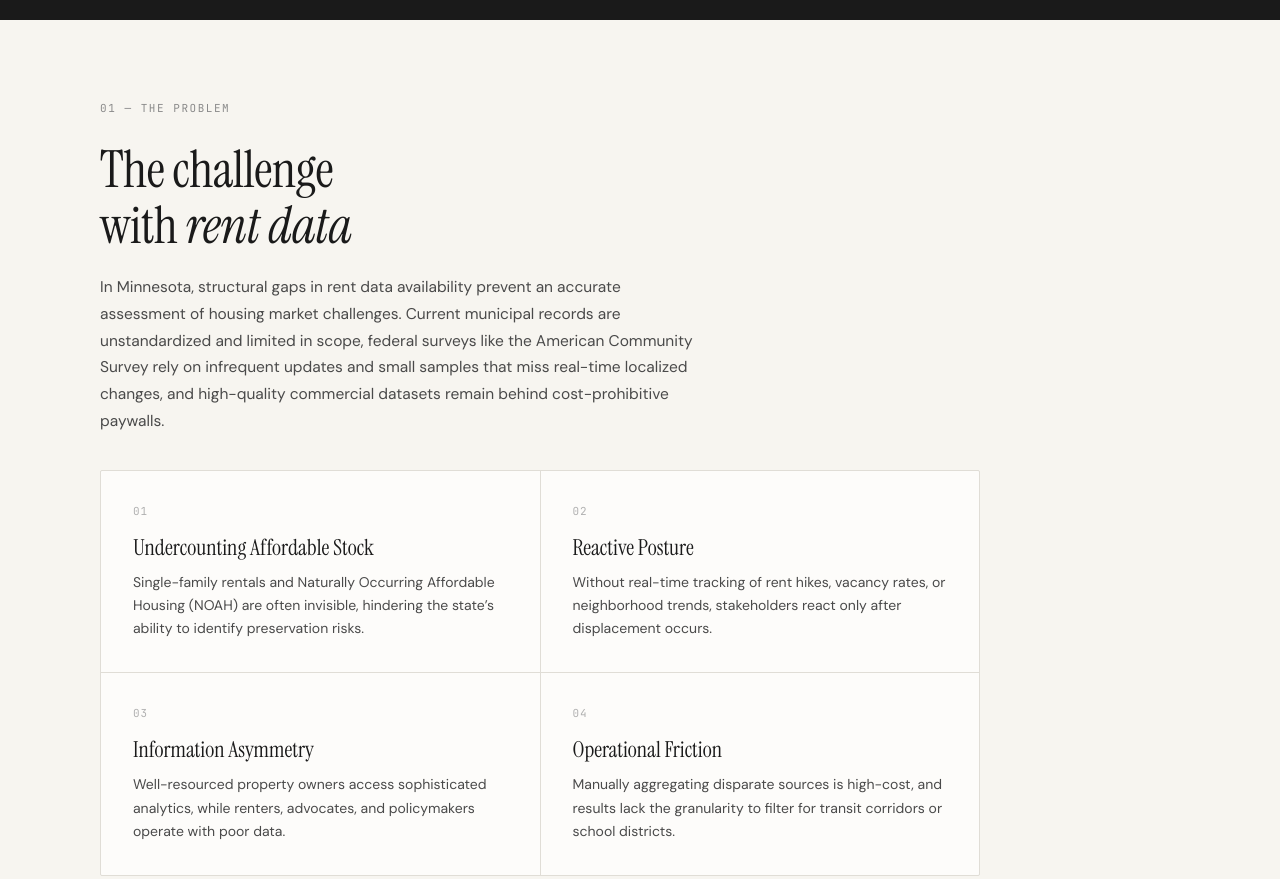
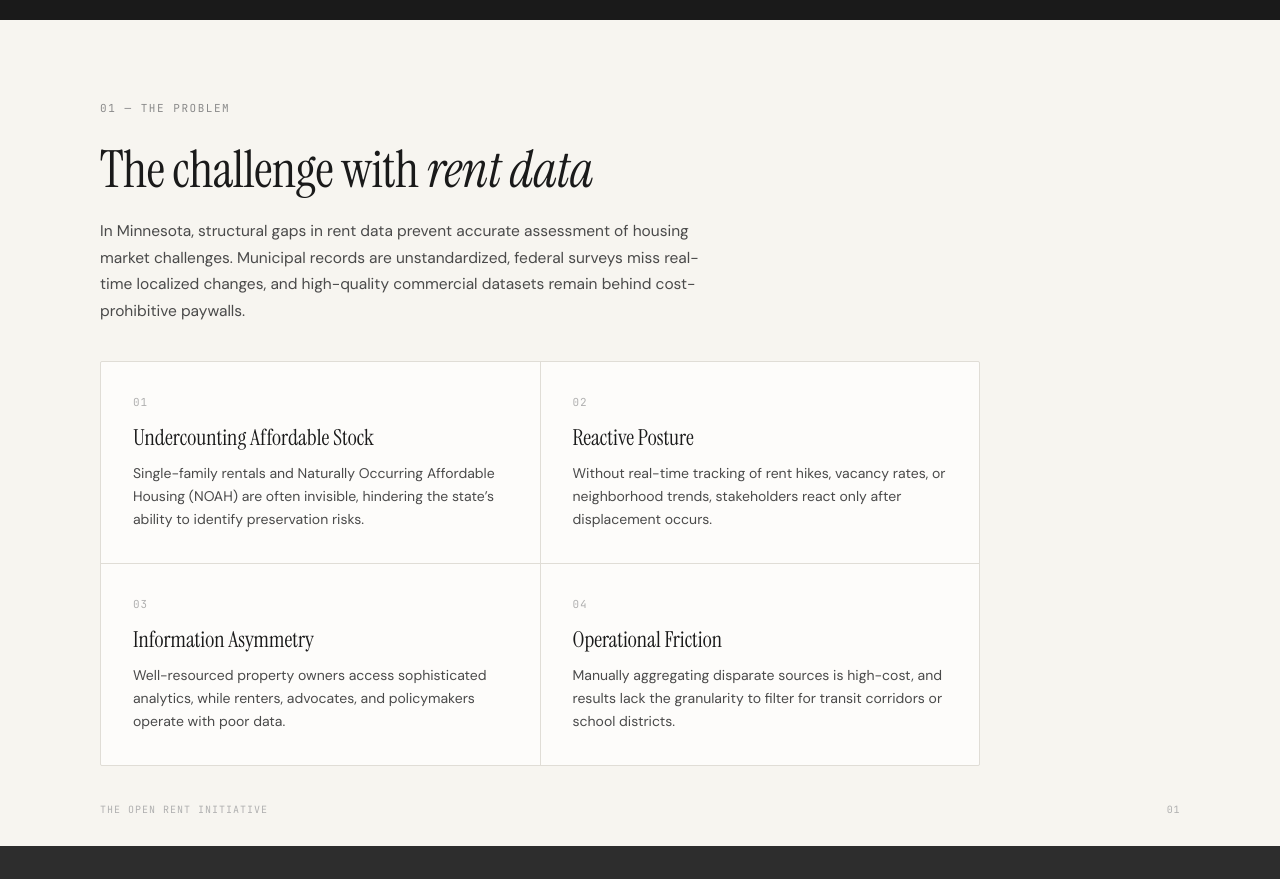
Before and after one commit to bingebre/Open-Rent-Minnesota, a plain HTML site: page index.html in a window 1280 px wide. Shown: the part 780-1659 px from the top of the page. Drawn offline with Linux system fonts and the light colour scheme.

Commit message:
Refine content and add link in index.html
Updated text for clarity and added a link to the platform.

```diff
--- a/index.html
+++ b/index.html
@@ -145,8 +145,8 @@ body{font-family:var(--font-sans);background:var(--cream);color:var(--text-prima
 <section class="slide" id="slide-1">
 <div class="slide-inner">
 <div class="section-label fi">01 &#8212; The Problem</div>
-<h2 class="section-title fi fi-d1">The challenge<br>with <em>rent data</em></h2>
-<p class="body-text fi fi-d2">In Minnesota, structural gaps in rent data availability prevent an accurate assessment of housing market challenges. Current municipal records are unstandardized and limited in scope, federal surveys like the American Community Survey rely on infrequent updates and small samples that miss real-time localized changes, and high-quality commercial datasets remain behind cost-prohibitive paywalls.</p>
+<h2 class="section-title fi fi-d1">The challenge with <em>rent data</em></h2>
+<p class="body-text fi fi-d2">In Minnesota, structural gaps in rent data prevent accurate assessment of housing market challenges. Municipal records are unstandardized, federal surveys miss real-time localized changes, and high-quality commercial datasets remain behind cost-prohibitive paywalls.</p>
 <div class="card-grid cols-2 fi fi-d3" style="max-width:880px">
 <div class="card"><div class="card-num">01</div><div class="card-title">Undercounting Affordable Stock</div><div class="card-body">Single-family rentals and Naturally Occurring Affordable Housing (NOAH) are often invisible, hindering the state&#8217;s ability to identify preservation risks.</div></div>
 <div class="card"><div class="card-num">02</div><div class="card-title">Reactive Posture</div><div class="card-body">Without real-time tracking of rent hikes, vacancy rates, or neighborhood trends, stakeholders react only after displacement occurs.</div></div>
@@ -178,7 +178,7 @@ body{font-family:var(--font-sans);background:var(--cream);color:var(--text-prima
 <div class="slide-inner">
 <div class="section-label fi">03 &#8212; Platform Demo</div>
 <h2 class="section-title fi fi-d1">Explore the <em>data</em></h2>
-<p class="body-text fi fi-d2">A walkthrough of the Open Rent platform, featuring our interactive map powered by robust, multi-source parcel data.</p>
+<p class="body-text fi fi-d2">A walkthrough of the Open Rent platform, featuring our interactive map powered by robust, multi-source parcel data. <a href="https://open-rent-initiative.vercel.app/" target="_blank" style="color:var(--accent-green);text-decoration:underline;text-underline-offset:3px">Visit platform here and explore Minnesota rental data</a>.</p>
 <div class="video-wrap fi fi-d3">
 <video controls preload="metadata" playsinline>
 <source src="demo-video.mp4" type="video/mp4">
```
